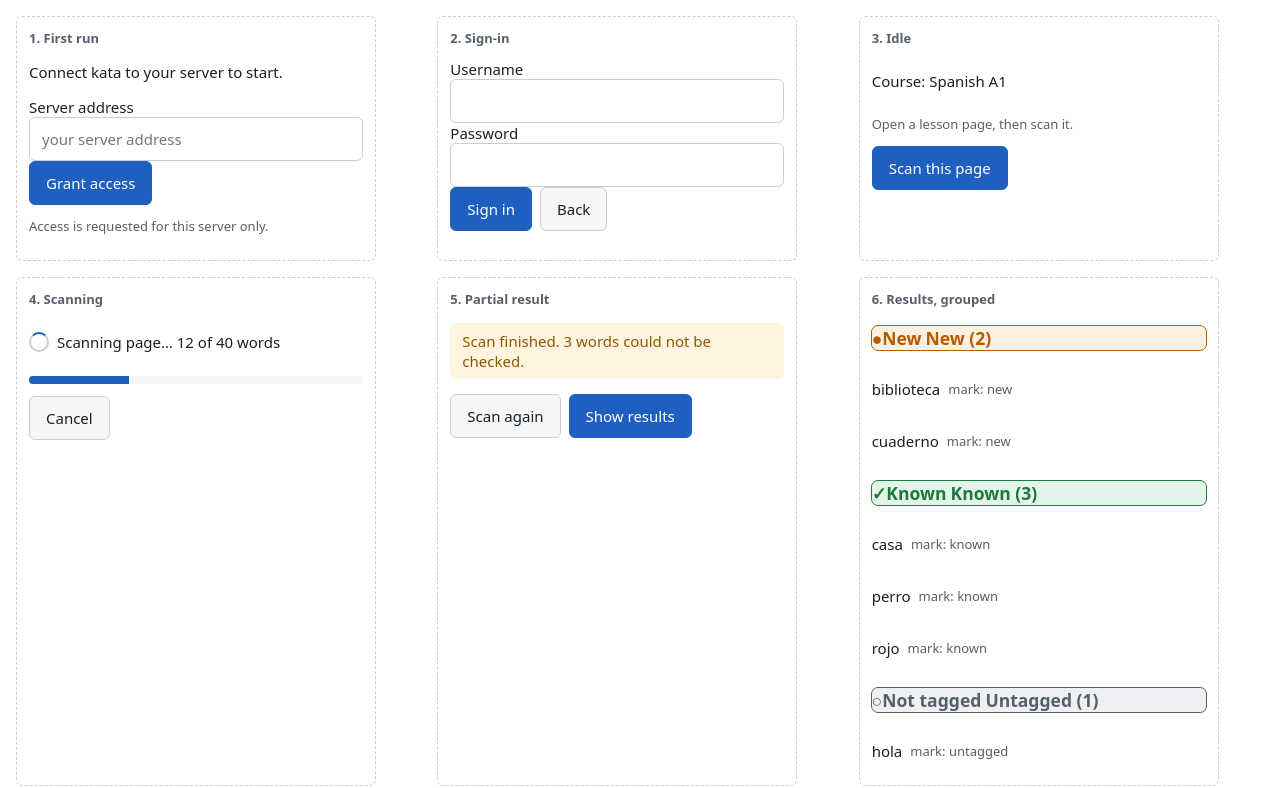
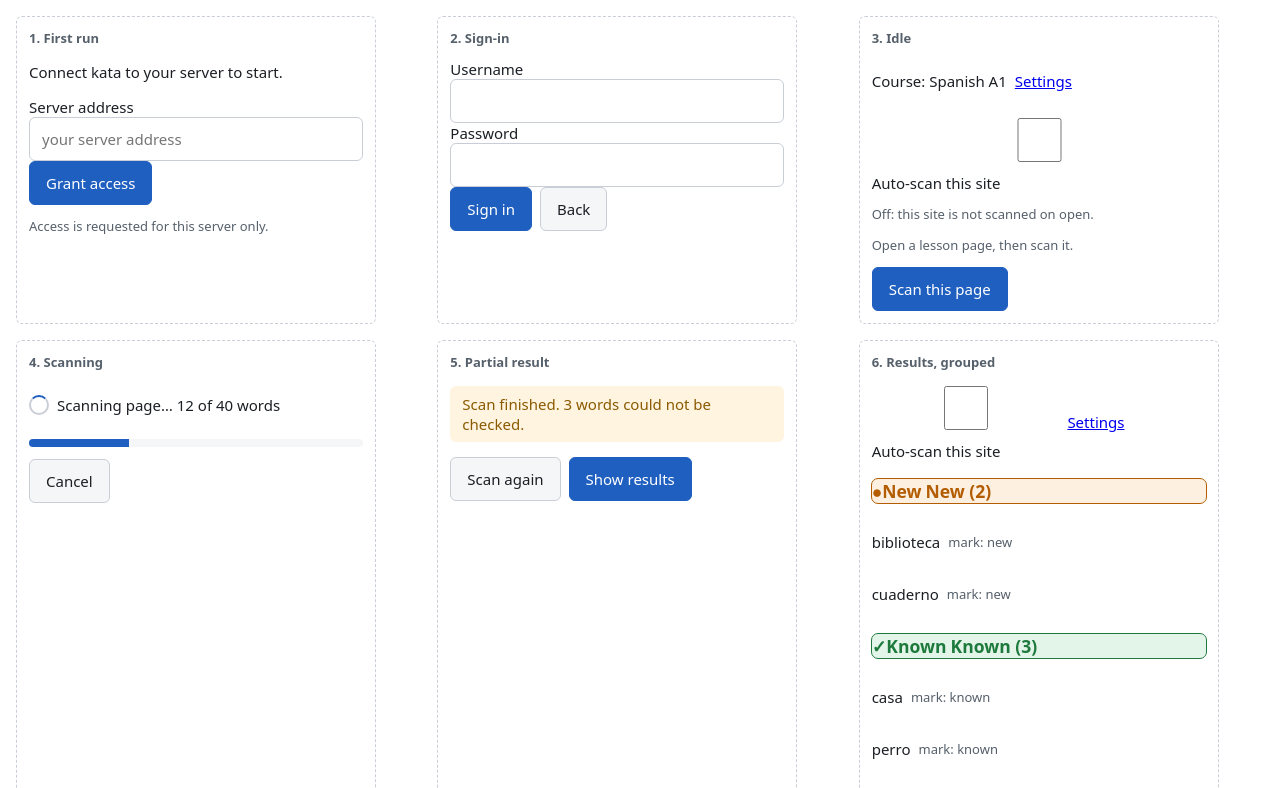
Before and after one commit to Camarent/kata, a plain HTML site: page docs/design/extension-ui/panel-states.html in a window 1280 px wide. Shown: the top 788 px of the page. Drawn offline with Linux system fonts and the light colour scheme.

Commit message:
feat(extension): auto-scan toggle and settings links in panel states

```diff
--- a/docs/design/extension-ui/panel-states.html
+++ b/docs/design/extension-ui/panel-states.html
@@ -109,13 +109,19 @@
         </div>
       </section>
 
-      <!-- Idle: signed in, nothing scanned yet -->
+      <!-- Idle: signed in, nothing scanned yet; auto-scan is off until the person turns it on -->
       <section class="state" id="idle" aria-labelledby="idle-title">
         <h2 id="idle-title">3. Idle</h2>
         <div class="panel-body">
           <div class="row">
             <span class="label">Course: Spanish A1</span>
+            <a href="settings.html">Settings</a>
           </div>
+          <label class="row">
+            <input id="auto-scan-toggle" type="checkbox" role="switch" />
+            <span>Auto-scan this site</span>
+          </label>
+          <p class="muted">Off: this site is not scanned on open.</p>
           <p class="muted">Open a lesson page, then scan it.</p>
           <div class="row">
             <button type="button" class="primary">Scan this page</button>
@@ -154,6 +160,13 @@
       <section class="state" id="results-grouped" aria-labelledby="results-title">
         <h2 id="results-title">6. Results, grouped</h2>
         <div class="panel-body">
+          <div class="row">
+            <label class="row">
+              <input id="auto-scan-toggle-results" type="checkbox" role="switch" />
+              <span>Auto-scan this site</span>
+            </label>
+            <a href="settings.html">Settings</a>
+          </div>
           <div>
             <h3 class="mark-new">New (2)</h3>
             <ul>
@@ -275,8 +288,10 @@
         <div class="panel-body">
           <p class="state-warning">No connection. Changes are kept and sent when you are back online.</p>
           <p class="muted">2 changes waiting</p>
+          <p class="muted">A listed auto-scan site is not scanned while offline.</p>
           <div class="row">
             <button type="button">Retry now</button>
+            <a href="settings.html">Check server address in settings</a>
           </div>
         </div>
       </section>
@@ -286,8 +301,10 @@
         <h2 id="auth-lost-title">14. Sign-in expired</h2>
         <div class="panel-body">
           <p class="state-warning">Your sign-in expired. Sign in again to continue.</p>
+          <p class="muted">A listed auto-scan site is not scanned while signed out. The site stays in the list.</p>
           <div class="row">
             <button type="button" class="primary">Sign in</button>
+            <a href="settings.html">Settings</a>
           </div>
         </div>
       </section>
```
